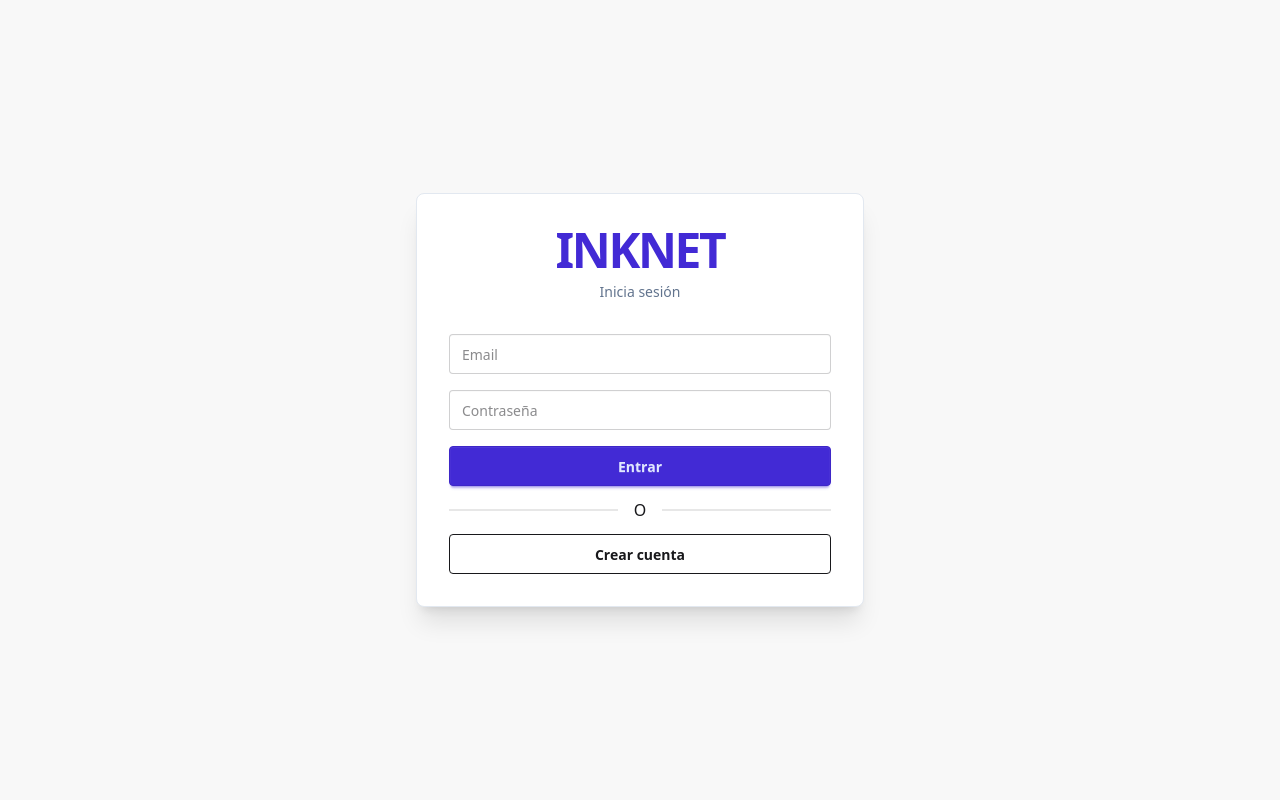
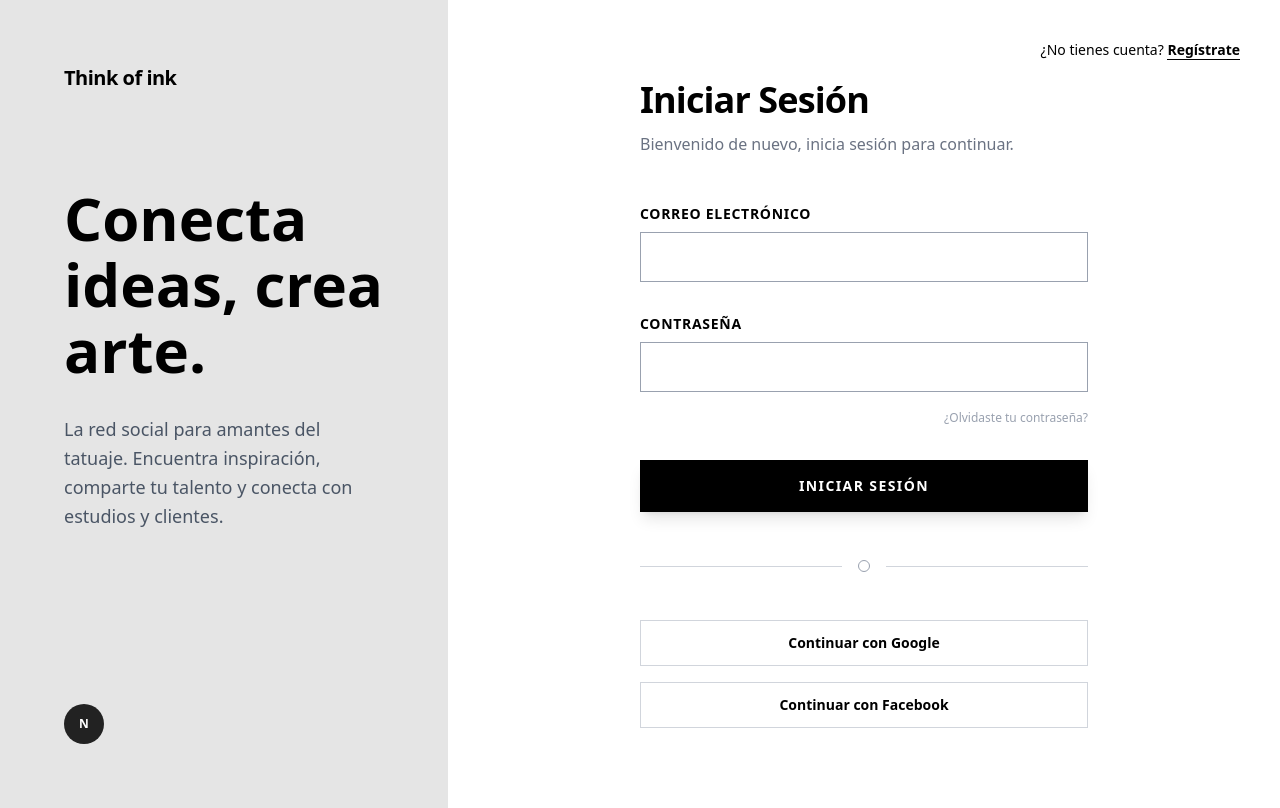
Before and after one commit to Desarrollo-de-Entornos-Digitales/taller-next-corte-3-y-4-think-of-ink, a Next.js app: page /login in a window 1280 px wide. Built offline with nearby package versions, Linux system fonts and the light colour scheme.

Commit message:
style in login done

```diff
--- a/src/app/login/page.tsx
+++ b/src/app/login/page.tsx
@@ -11,14 +11,11 @@ export default function Login() {
     const [password, setPassword] = useState('');
     const router = useRouter();
 
-    const handleLogin = async (e: any) => {
+    const handleLogin = async (e: React.FormEvent) => {
         e.preventDefault();
-
         try {
             const data = await loginUser(email, password);
-
             localStorage.setItem('token', data.access_token);
-
             router.push('/');
         } catch (error: any) {
             alert('Credenciales inválidas');
@@ -26,42 +23,102 @@ export default function Login() {
     };
 
     return (
-        <main className="bg-base-200 min-h-screen flex items-center justify-center p-4">
-            <div className="card bg-base-100 w-full max-w-md shadow-xl border border-slate-200 p-8">
-                <div className="text-center mb-8">
-                    <h1 className="text-5xl font-black tracking-tighter text-primary">INKNET</h1>
-                    <p className="text-slate-500 mt-2 text-sm">Inicia sesión</p>
+        <main className="min-h-screen flex flex-col md:flex-row bg-white text-black font-sans">
+            <section className="md:w-[35%] bg-[#E5E5E5] p-10 md:p-16 flex flex-col justify-between relative">
+                <div className="text-xl font-semibold tracking-tight">Think of ink</div>
+
+                <div className="mb-20">
+                    <h1 className="text-6xl font-bold leading-[1.1] mb-8">
+                        Conecta
+                        <br />
+                        ideas, crea
+                        <br />
+                        arte.
+                    </h1>
+                    <p className="text-gray-600 text-lg max-w-xs leading-relaxed">
+                        La red social para amantes del tatuaje. Encuentra inspiración, comparte tu talento y conecta con
+                        estudios y clientes.
+                    </p>
                 </div>
 
-                <form className="space-y-4" onSubmit={handleLogin}>
+                <div className="w-10 h-10 bg-[#222] rounded-full flex items-center justify-center text-white text-xs font-bold">
+                    N
+                </div>
+            </section>
+
+            <section className="flex-1 flex flex-col p-10 md:p-20 relative justify-center">
+                <div className="absolute top-10 right-10 text-sm">
+                    ¿No tienes cuenta?{' '}
+                    <Link href="/register" className="font-bold border-b border-black">
+                        Regístrate
+                    </Link>
+                </div>
+
+                <div className="max-w-md w-full mx-auto">
+                    <header className="mb-12">
+                        <h2 className="text-4xl font-bold mb-3 tracking-tight">Iniciar Sesión</h2>
+                        <p className="text-gray-500">Bienvenido de nuevo, inicia sesión para continuar.</p>
+                    </header>
+
+                    <form onSubmit={handleLogin} className="space-y-8">
+                        <div className="flex flex-col gap-2">
+                            <label className="text-sm font-bold uppercase tracking-wider">Correo electrónico</label>
                             <input
                                 type="email"
-                        placeholder="Email"
-                        className="input input-bordered w-full"
                                 value={email}
                                 onChange={(e) => setEmail(e.target.value)}
+                                className="w-full border border-gray-400 p-3 rounded-none focus:outline-none focus:border-black transition-colors"
                             />
+                        </div>
 
+                        <div className="flex flex-col gap-2">
+                            <label className="text-sm font-bold uppercase tracking-wider">Contraseña</label>
                             <input
                                 type="password"
-                        placeholder="Contraseña"
-                        className="input input-bordered w-full"
                                 value={password}
                                 onChange={(e) => setPassword(e.target.value)}
+                                className="w-full border border-gray-400 p-3 rounded-none focus:outline-none focus:border-black transition-colors"
                             />
+                            <div className="text-right mt-1">
+                                <Link
+                                    href="/forgot-password"
+                                    title="password-error"
+                                    className="text-xs text-gray-400 hover:text-black"
+                                >
+                                    ¿Olvidaste tu contraseña?
+                                </Link>
+                            </div>
+                        </div>
 
-                    {/* ⚠️ BOTÓN NORMAL PARA EVITAR ERRORES */}
-                    <button type="submit" className="btn btn-primary w-full">
-                        Entrar
+                        <button
+                            type="submit"
+                            className="w-full bg-black text-white py-4 font-bold tracking-widest uppercase text-sm hover:bg-gray-900 transition-all shadow-lg active:scale-[0.98]"
+                        >
+                            Iniciar Sesión
                         </button>
                     </form>
 
-                <div className="divider">O</div>
+                    <div className="relative my-12">
+                        <div className="absolute inset-0 flex items-center">
+                            <div className="w-full border-t border-gray-300"></div>
+                        </div>
+                        <div className="relative flex justify-center">
+                            <span className="bg-white px-4">
+                                <div className="w-3 h-3 border border-gray-400 rounded-full bg-white"></div>
+                            </span>
+                        </div>
+                    </div>
 
-                <Link href="/register">
-                    <button className="btn btn-outline w-full">Crear cuenta</button>
-                </Link>
+                    <div className="space-y-4">
+                        <button className="w-full border border-gray-300 py-3 font-bold text-sm hover:bg-gray-50 transition-colors">
+                            Continuar con Google
+                        </button>
+                        <button className="w-full border border-gray-300 py-3 font-bold text-sm hover:bg-gray-50 transition-colors">
+                            Continuar con Facebook
+                        </button>
                     </div>
+                </div>
+            </section>
         </main>
     );
 }
```
Lines whose indentation alone changed are shown as unchanged.
